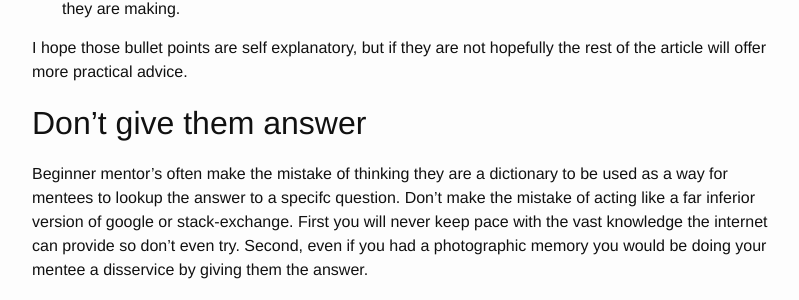
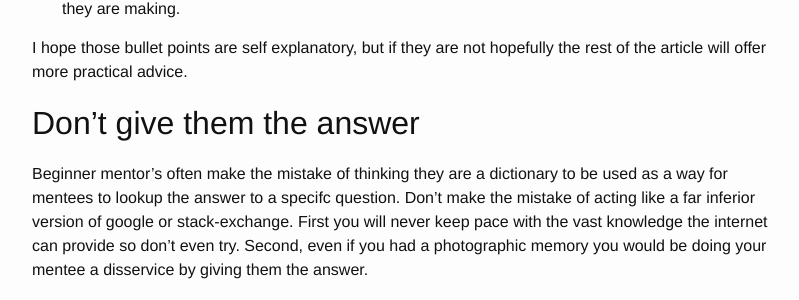
Before and after one commit to johnnyiller/johnnyiller.github.io, a Jekyll site: the page built from _posts/2019-6-5-how-to-be-a-mentor.markdown, in a window 1280 px wide and 900 px high, scrolled down 564 px. Shown: the part 155-455 px from the top of the window, without its empty margins (238-1037 px from the left). Built offline with Jekyll 4.4.1, drawn with Linux system fonts in a browser that asks for light colours; comment, search, counter and statistics services are not loaded.

Commit message:
minor change

```diff
--- a/_posts/2019-6-5-how-to-be-a-mentor.markdown
+++ b/_posts/2019-6-5-how-to-be-a-mentor.markdown
@@ -22,7 +22,7 @@ In my opinion the role of a mentor is to provide the following guidance - in ord
 
 I hope those bullet points are self explanatory, but if they are not hopefully the rest of the article will offer more practical advice.
 
-## Don't give them answer
+## Don't give them the answer
 
 Beginner mentor's often make the mistake of thinking they are a dictionary to be used as a way for mentees to lookup the answer to a specifc question.  Don't make the mistake of acting like a far inferior version of google or stack-exchange.  First you will never keep pace with the vast knowledge the internet can provide so don't even try.  Second, even if you had a photographic memory you would be doing your mentee a disservice by giving them the answer.
 
```
